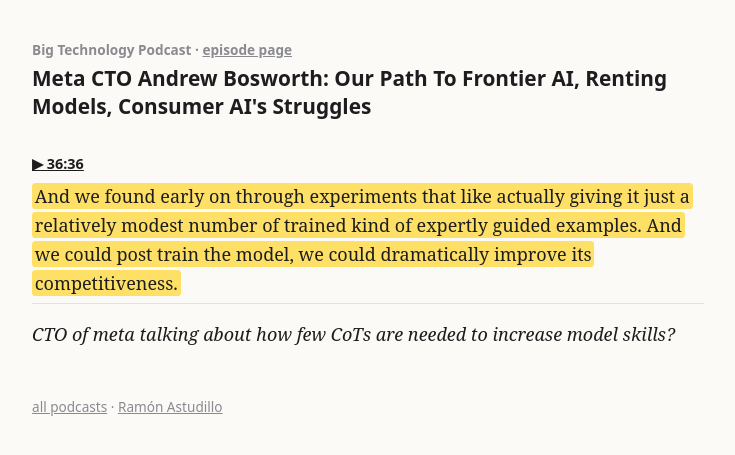
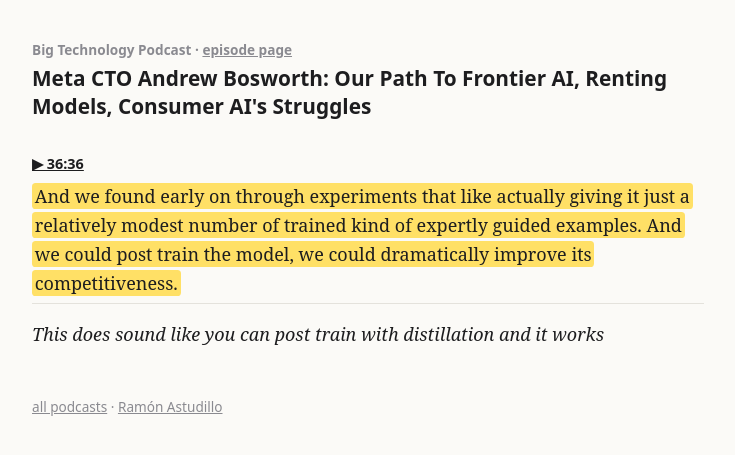
Before and after one commit to ramon-astudillo/ramon-astudillo.github.io, a Jekyll site: the page built from notes/audio/meta-cto-andrew-bosworth-our-path-to-frontier-ai-renting-models-consumer-ai-s-st.md, in a window 1280 px wide. Shown: the top 455 px of the page, without its empty margins (272-1007 px from the left). Built offline with Jekyll 4.4.1, drawn with Linux system fonts in a browser that asks for light colours.

Commit message:
notes/audio: update Meta CTO Andrew Bosworth: Our Path To Frontier AI, Renting Models, Consumer AI's Struggles @ 36:36

```diff
--- a/_data/podcasts/meta-cto-andrew-bosworth-our-path-to-frontier-ai-renting-models-consumer-ai-s-st.yml
+++ b/_data/podcasts/meta-cto-andrew-bosworth-our-path-to-frontier-ai-renting-models-consumer-ai-s-st.yml
@@ -8,7 +8,7 @@
   end: 2212.0
   time: '36:36'
   title: 'Meta CTO Andrew Bosworth: Our Path To Frontier AI, Renting Models, Consumer AI''s Struggles'
-  note: CTO of meta talking about how few CoTs are needed to increase model skills?
+  note: This does sound like you can post train with distillation and it works
   before: Coding had not been a focus for us on the model, but it actually was a better out of the box
     at Coding than we had expected it to be.
   quote: And we found early on through experiments that like actually giving it just a relatively modest
```
